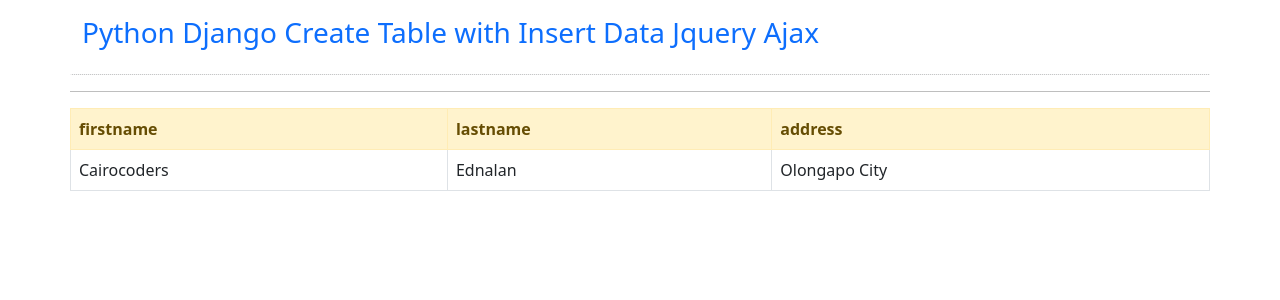
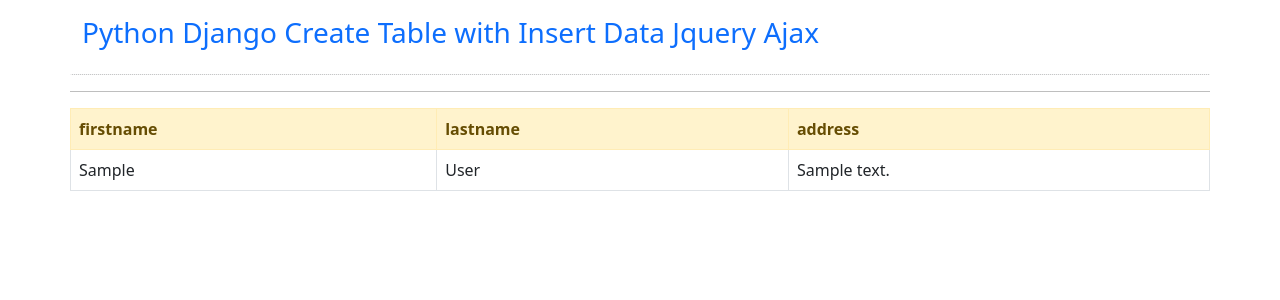
Before and after one commit to talhaonder/tablesonthefloor, a Django app: page /index/ in a window 1280 px wide. Shown: the top 300 px of the page. Run offline with Django 4.2, Linux system fonts and the light colour scheme; tables that the repository leaves empty hold one stand-in row (values such as "Sample post").

Commit message:
ipulleddata

```diff
--- a/myapp/templates/datatables/index.html
+++ b/myapp/templates/datatables/index.html
@@ -10,11 +10,13 @@
         </tr>
     </thead>
     <tbody>
+        {% for member in all_members %}
         <tr>
-            <td>Cairocoders</td>
-            <td>Ednalan</td>
-            <td>Olongapo City</td>
+            <td>{{ member.firstname }}</td>
+            <td>{{ member.lastname }}</td>
+            <td>{{ member.address }}</td>
         </tr>
+        {% endfor %}
     </tbody>
 </table>
 {% endblock %}
```
